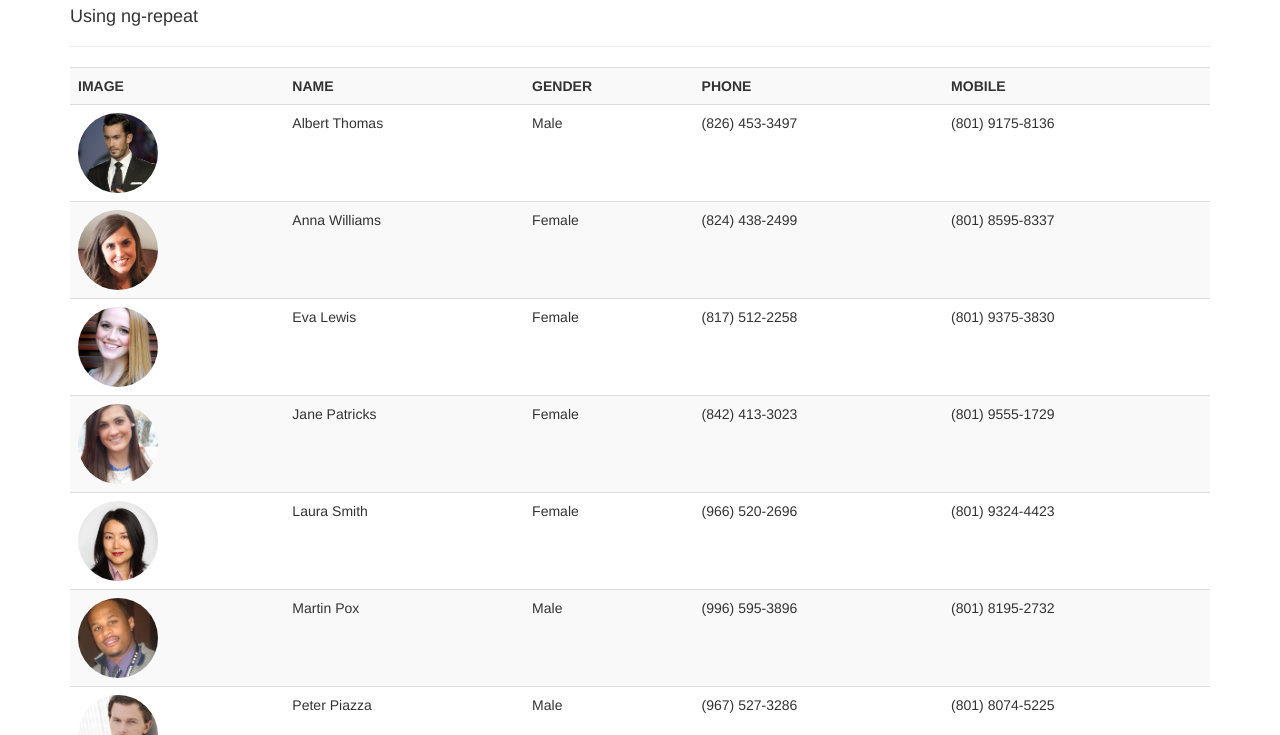
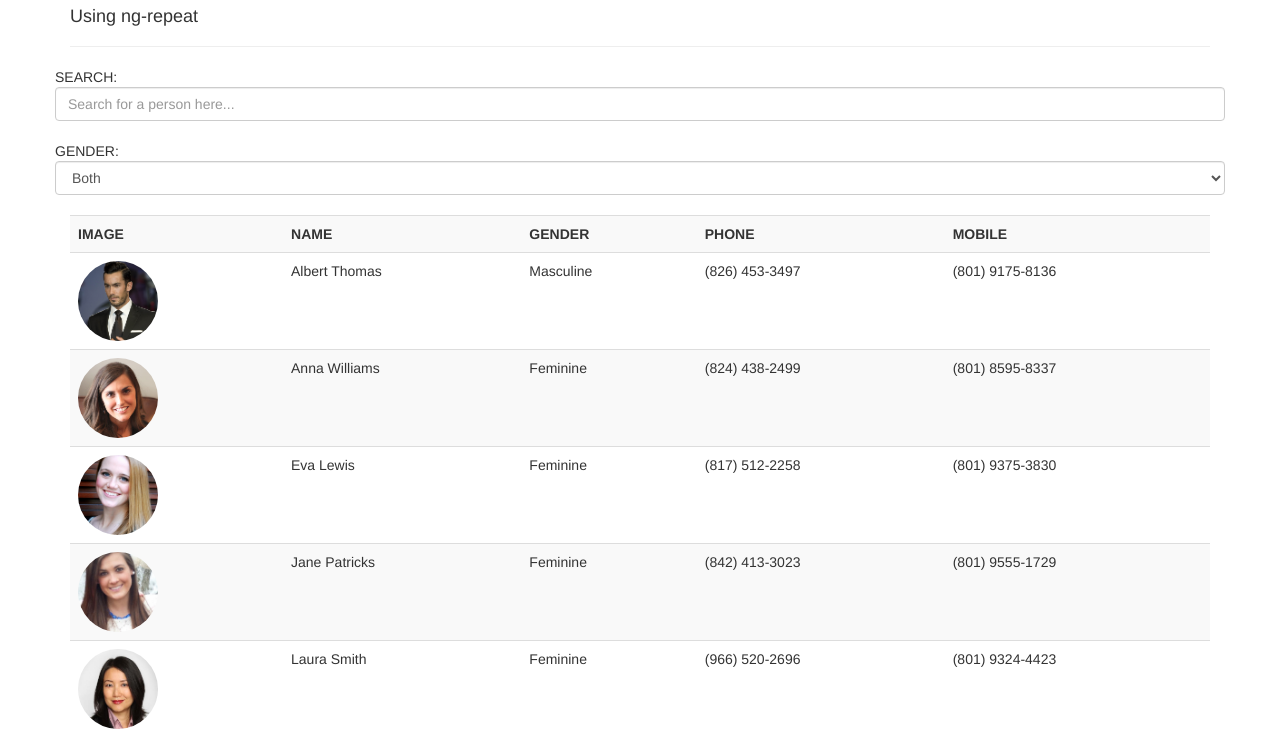
Before and after one commit to EdgardoPinto-Escalier/filters, a plain HTML site: page index.html in a window 1280 px wide. Shown: the part 63-798 px from the top of the page. Drawn offline with Linux system fonts and the light colour scheme.

Commit message:
Filters applied

```diff
--- a/index.html
+++ b/index.html
@@ -34,6 +34,22 @@
             <h4>Using ng-repeat</h4>
             <hr>
 
+            <div class="row">
+                SEARCH:
+                <br>
+                <input type="text" ng-model="search.name" class="form-control" placeholder="Search for a person here...">
+                <br>
+
+                GENDER:
+                <br>
+                <select ng-model="search.gender" class="form-control">
+                    <option value="">Both</option>
+                    <option value="Feminine">Feminine</option>
+                    <option value="Masculine">Masculine</option>
+                </select>
+                <br>
+            </div>
+
             <table class="table table-striped">
                 <tr>
                     <th>IMAGE</th>
@@ -43,7 +59,7 @@
                     <th>MOBILE</th>
                 </tr>
 
-                <tr ng-repeat="person in persons">
+                <tr ng-repeat="person in persons | filter:search">
                     <td><img ng-src="img/{{ person.image }}" class="image img-circle"></td>
                     <td>{{ person.name }}</td>
                     <td>{{ person.gender }}</td>
--- a/js/app.js
+++ b/js/app.js
@@ -10,7 +10,7 @@ app.controller('listCtrl', ['$scope', function($scope){
 $scope.persons=[
       {
         "id": 0,
-        "gender": "Male",
+        "gender": "Masculine",
         "name": "Albert Thomas",
         "image": "albert.jpg",
         "phone": "(826) 453-3497",
@@ -18,7 +18,7 @@ $scope.persons=[
       },
       {
         "id": 1,
-        "gender": "Female",
+        "gender": "Feminine",
         "name": "Anna Williams",
         "image": "anna.jpg",
         "phone": "(824) 438-2499",
@@ -26,7 +26,7 @@ $scope.persons=[
       },
       {
         "id": 2,
-        "gender": "Female",
+        "gender": "Feminine",
         "name": "Eva Lewis",
         "image": "eva.jpg",
         "phone": "(817) 512-2258",
@@ -34,7 +34,7 @@ $scope.persons=[
       },
       {
         "id": 3,
-        "gender": "Female",
+        "gender": "Feminine",
         "name": "Jane Patricks",
         "image": "jane.jpg",
         "phone": "(842) 413-3023",
@@ -42,7 +42,7 @@ $scope.persons=[
       },
       {
         "id": 4,
-        "gender": "Female",
+        "gender": "Feminine",
         "name": "Laura Smith",
         "image": "laura.jpg",
         "phone": "(966) 520-2696",
@@ -50,7 +50,7 @@ $scope.persons=[
       },
       {
         "id": 5,
-        "gender": "Male",
+        "gender": "Masculine",
         "name": "Martin Pox",
         "image": "martin.jpg",
         "phone": "(996) 595-3896",
@@ -58,7 +58,7 @@ $scope.persons=[
       },
       {
         "id": 6,
-        "gender": "Male",
+        "gender": "Masculine",
         "name": "Peter Piazza",
         "image": "peter.jpg",
         "phone": "(967) 527-3286",
@@ -66,7 +66,7 @@ $scope.persons=[
       },
       {
         "id": 7,
-        "gender": "Male",
+        "gender": "Masculine",
         "name": "Tom James",
         "image": "tom.jpg",
         "phone": "(994) 465-3542",
@@ -74,7 +74,7 @@ $scope.persons=[
       },
       {
         "id": 8,
-        "gender": "Male",
+        "gender": "Masculine",
         "name": "Conan O'Brien",
         "image": "conan.jpg",
         "phone": "(848) 499-2977",
@@ -82,7 +82,7 @@ $scope.persons=[
       },
       {
         "id": 9,
-        "gender": "Female",
+        "gender": "Feminine",
         "name": "Louis Daniels",
         "image": "louis.jpg",
         "phone": "(982) 580-3235",
```
